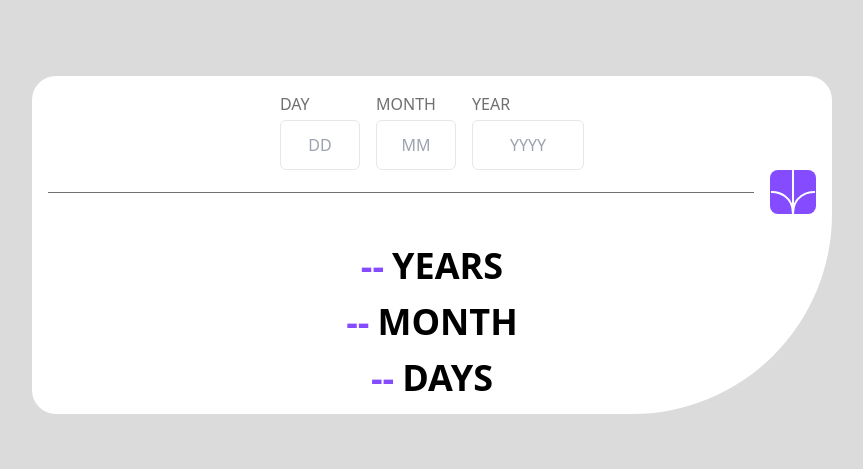
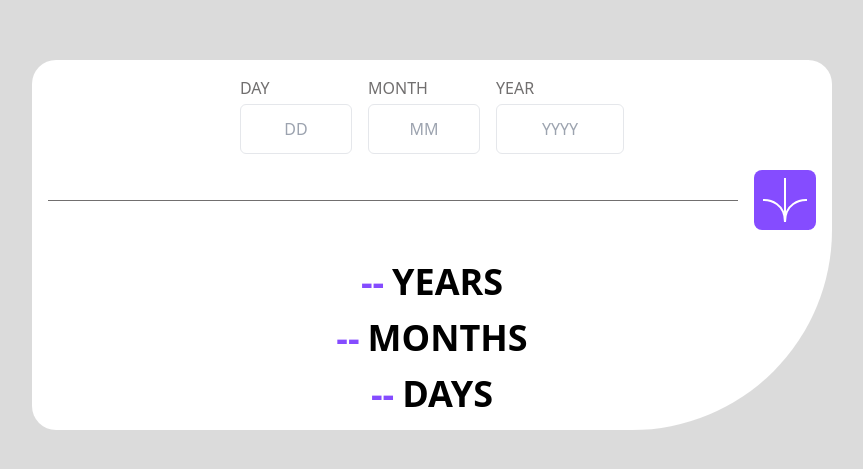
Before and after one commit to astarta16/AgeCalculator-React-Tailwind, a React (Vite) app: page / in a window 1280 px wide. Shown: the part 187-656 px from the top of the page, without its empty margins (208-1071 px from the left). Built offline with nearby package versions, Linux system fonts and the light colour scheme.

Commit message:
correct paddings using  tailwind

```diff
--- a/src/App.jsx
+++ b/src/App.jsx
@@ -38,8 +38,6 @@ function App() {
     const monthDiff = currentDate.getMonth() - inputDate.getMonth();
     const dayDiff = currentDate.getDate() - inputDate.getDate();
 
-
-
     setAge({
       years: yearDiff,
       months: monthDiff,
@@ -49,20 +47,19 @@ function App() {
     setError(null);
   };
 
-
   return (
     <div className="flex justify-center items-center h-screen">
       <div className="border-radius-custom bg-white p-4">
-        <div className="flex justify-center mb-">
+        <div className="flex justify-center mb-4">
           <form className="flex flex-col md:flex-row">
-            <label className="flex flex-col items-center md:items-start mb-2 md:mb-0 md:mr-4 ">
+            <label className="flex flex-col items-center md:items-start mb-2 md:mb-0 md:mr-4">
               <p className="text-grey">DAY</p>
               <input
                 value={day}
                 onChange={(e) => setDay(e.target.value)}
                 type="text"
                 placeholder="DD"
-                className="mt-1 w-40 px-6 py-3 md:w-20 text-center border transition duration-300 focus:border-purple focus:outline-none focus:ring-2 focus:ring-purple-300 rounded-md"
+                className="mt-1 w-20 md:w-28 px-4 py-3 text-center border transition duration-300 focus:border-purple focus:outline-none focus:ring-2 focus:ring-purple-300 rounded-md"
               />
             </label>
             <label className="flex flex-col items-center md:items-start mb-2 md:mb-0 md:mr-4">
@@ -72,7 +69,7 @@ function App() {
                 onChange={(e) => setMonth(e.target.value)}
                 type="text"
                 placeholder="MM"
-                className="mt-1 w-40 px-6 py-3 md:w-20 text-center border transition duration-300 focus:border-purple focus:outline-none focus:ring-2 focus:ring-purple-300 rounded-md"
+                className="mt-1 w-20 md:w-28 px-4 py-3 text-center border transition duration-300 focus:border-purple focus:outline-none focus:ring-2 focus:ring-purple-300 rounded-md"
               />
             </label>
             <label className="flex flex-col items-center md:items-start">
@@ -82,24 +79,20 @@ function App() {
                 onChange={(e) => setYear(e.target.value)}
                 type="text"
                 placeholder="YYYY"
-                className="mt-1 w-40 px-6 py-3 md:w-28 text-center border transition duration-300 focus:border-purple focus:outline-none focus:ring-2 focus:ring-purple-300 rounded-md"
+                className="mt-1 w-24 md:w-32 px-4 py-3 text-center border transition duration-300 focus:border-purple focus:outline-none focus:ring-2 focus:ring-purple-300 rounded-md"
               />
             </label>
           </form>
         </div>
 
-        {error && (
-          <div className="text-red mt-">
-            {error}
-          </div>
-        )}
+        {error && <div className="text-red mt-2">{error}</div>}
 
         <div className="flex items-center mb-4">
           <div className="flex-grow">
             <hr className="border-smokeyGrey" />
           </div>
           <button
-            className="bg-purple hover:bg-black ml-4 rounded-lg"
+            className="bg-purple hover:bg-black ml-4 rounded-lg p-2"
             onClick={calculateAge}
           >
             <img src={btnImage} alt="" />
@@ -115,7 +108,7 @@ function App() {
 
             <div className="mt-4 flex items-center">
               <span className="text-purple text-4xl font-bold leading-110">{age.months}</span>
-              <p className="ml-2 text-4xl font-bold leading-110">MONTH</p>
+              <p className="ml-2 text-4xl font-bold leading-110">MONTHS</p>
             </div>
 
             <div className="mt-4 flex items-center">
@@ -129,4 +122,5 @@ function App() {
   );
 }
 
+
 export default App
```
